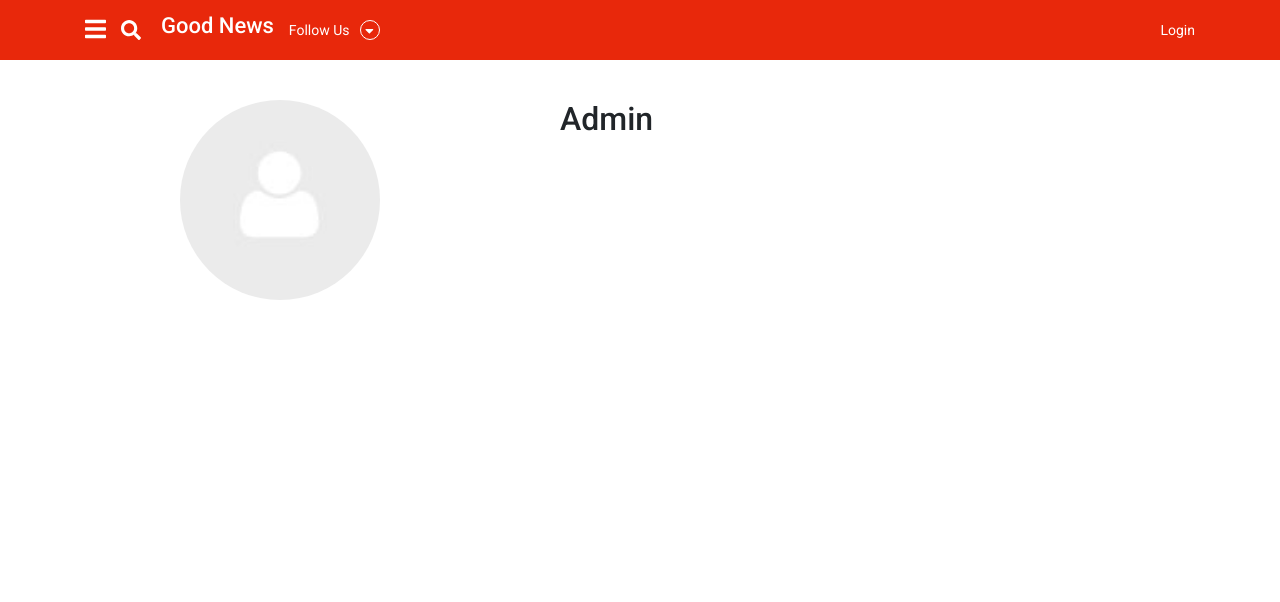
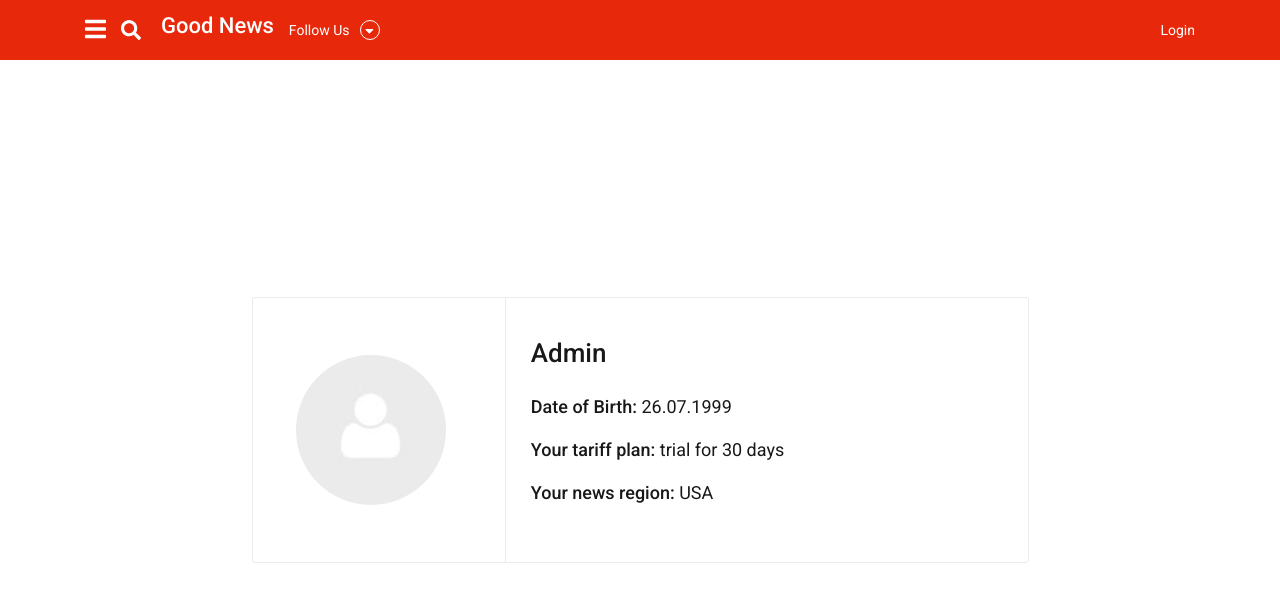
Before and after one commit to ED-Develop/GoodNews, a React (Create React App) app: page /profile in a window 1280 px wide. Shown: the top 602 px of the page. Built offline with nearby package versions, Linux system fonts and the light colour scheme; no server answers; what axios-mock-adapter would draw is missing.

Commit message:
Create profile layout

```diff
--- a/src/components/Profile/Profile.jsx
+++ b/src/components/Profile/Profile.jsx
@@ -6,14 +6,19 @@ import profileImage from '../../assets/image/user.jpg';
 const Profile = ({userName}) => {
     return (
         <div className={style.profileWrapper}>
-           <Row className='d-flex justify-content-center'>
+            <div className={style.profileContainer}>
+                <Row>
                     <Col md={4} className={style.profileImage}>
                         <img src={profileImage} alt="image"/>
                     </Col>
-               <Col md={6} className={style.userInfo}>
+                    <Col md={8} className={style.userInfo}>
                         <h2>Admin</h2>
+                        <p><span>Date of Birth:</span> 26.07.1999</p>
+                        <p><span>Your tariff plan:</span> trial for 30 days</p>
+                        <p><span>Your news region:</span> USA</p>
                     </Col>
                 </Row>
+            </div>
         </div>
     )
 };
--- a/src/components/Profile/Profile.module.css
+++ b/src/components/Profile/Profile.module.css
@@ -1,9 +1,48 @@
 .profileWrapper {
-    padding-top: 40px;
+    min-height: calc(100vh - 60px);
+    display: flex;
+    justify-content: center;
+    align-items: center;
+}
+
+.profileContainer {
+    flex: 0 1 70%;
+    border: 1px solid #ebebeb;
+    border-radius: 3px;
+}
+
+.profileImage {
+    border-right: 1px solid #ebebeb;
+    display: flex;
+    align-items: center;
+    justify-content: center;
 }
 
 .profileImage img {
-    width: 200px;
-    height: 200px;
+    width: 150px;
+    height: 150px;
     border-radius: 50%;
 }
+
+.userInfo,
+.profileImage {
+    padding: 40px 25px;
+}
+
+.userInfo {
+    padding-left: 25px;
+    color: #181818;
+}
+
+.userInfo h2 {
+    font-size: 26px;
+    margin-bottom: 24px;
+}
+
+.userInfo p {
+    font-size: 18px;
+}
+
+.userInfo p span {
+    font-weight: 500;
+}
```
Lines whose indentation alone changed are shown as unchanged.
